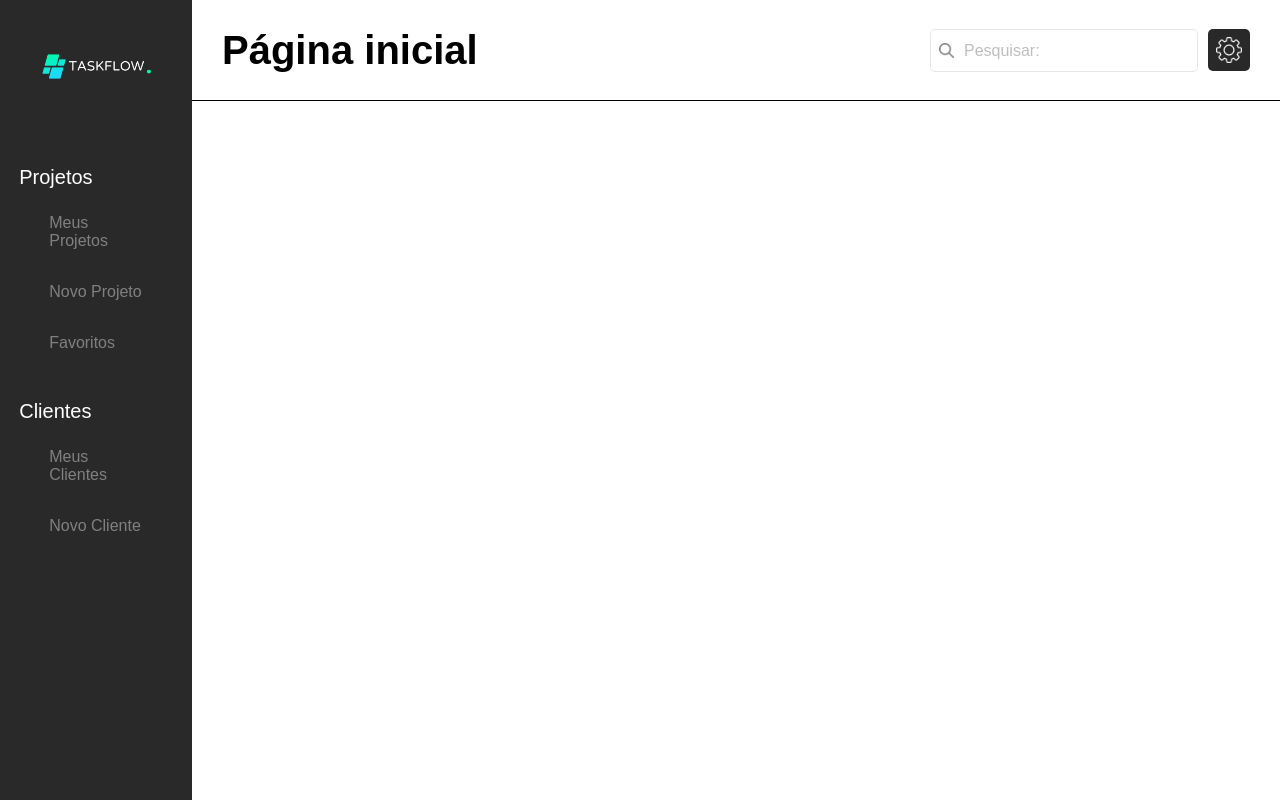
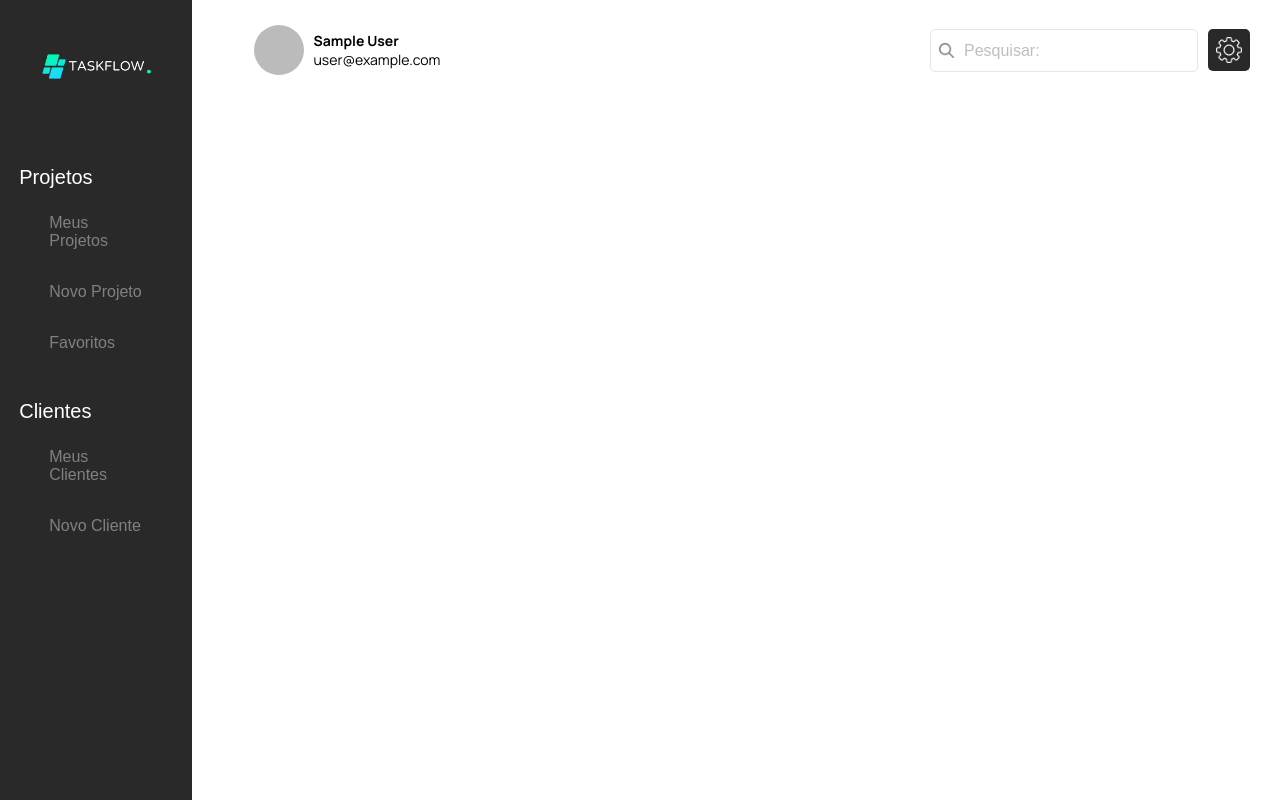
Before and after one commit to caamag/taskflow, a React (Vite) app: page / in a window 1280 px wide. Built offline with nearby package versions, Linux system fonts and the light colour scheme; no server answers; sample sign-in values are in the browser's storage.

Commit message:
Enviando avatar

```diff
--- a/src/components/search/search.css
+++ b/src/components/search/search.css
@@ -1,15 +1,28 @@
 .search-container {
     width: 100%;
     height: 100px;
-    border-bottom: 1px solid black;
     display: flex;
     align-items: center;
     justify-content: space-between;
 }
 
-.search-container h1 {
-    font-family: Arial, Helvetica, sans-serif;
-    margin-left: 30px;
+.profile-container {
+    display: flex;
+    justify-content: center;
+    align-items: center;
+    width: 300px;
+    height: 100%;
+
+    & img {
+        width: 50px;
+        height: 50px;
+        border-radius: 100%;
+        margin: 10px;
+    }
+
+    & h5 {
+        font-size: 14px;
+    }
 }
 
 .search-content {
--- a/src/components/search/search.jsx
+++ b/src/components/search/search.jsx
@@ -5,10 +5,12 @@ import './search.css'
 import { useState } from 'react';
 import { useAuthentication } from '../../hooks/useAuthentication';
 import { NavLink } from 'react-router-dom';
+import { useAuthValue } from '../../context/authContext'
 
 //images
 import searchIcon from '../assets/search.png'
 import settingsIcon from '../assets/settings.png'
+import avatar from '../../pages/customers/assets/avatar.png'
 
 const Search = () => {
 
@@ -16,13 +18,26 @@ const Search = () => {
     const [settings, setSettings] = useState(false)
 
     const { logout } = useAuthentication()
+    const { user } = useAuthValue()
+    console.log(user);
+    const displayName = user.displayName;
+    const userAvatar = user.photoURL;
+    const userEmail = user.email
 
     function handleSubmit(e) {
         e.preventDefault()
     }
 
     return <div className='search-container'>
-        <h1>Página inicial</h1>
+
+        <div className='profile-container'>
+            <img src={userAvatar ? userAvatar : avatar} alt="" className='avatar' />
+
+            <div className='user-content'>
+                <h5>{displayName ? displayName : 'Sem_apelido'}</h5>
+                <p>{userEmail}</p>
+            </div>
+        </div>
 
         <div className='search-content'>
             <form onSubmit={handleSubmit}>
--- a/src/pages/home/home.jsx
+++ b/src/pages/home/home.jsx
@@ -10,6 +10,8 @@ const Home = () => {
         <Search />
 
 
+
+
     </div>
 
 }
```
Also changed, not shown: public/Project Management Dashboard Concept.jpeg (added).
